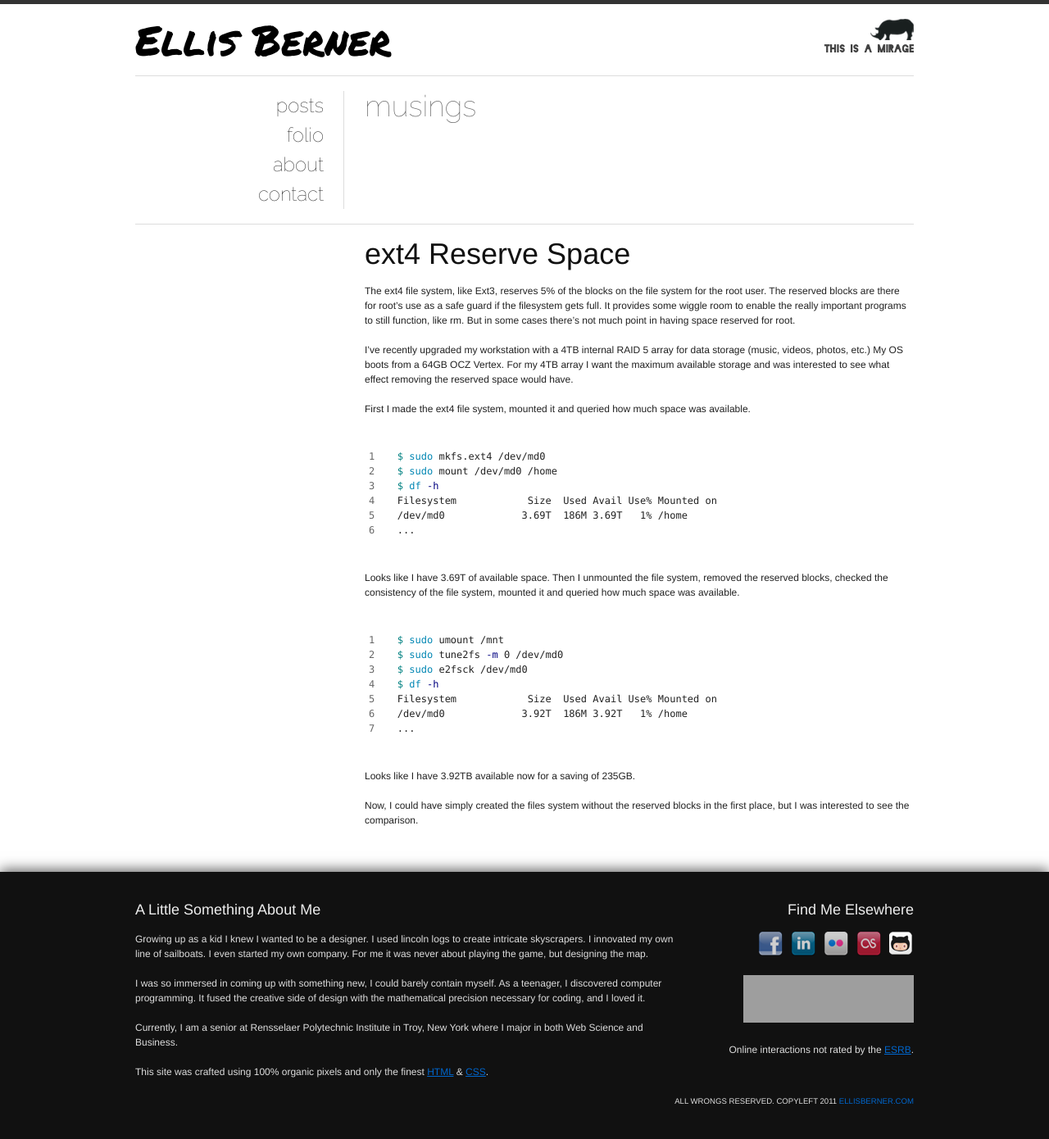
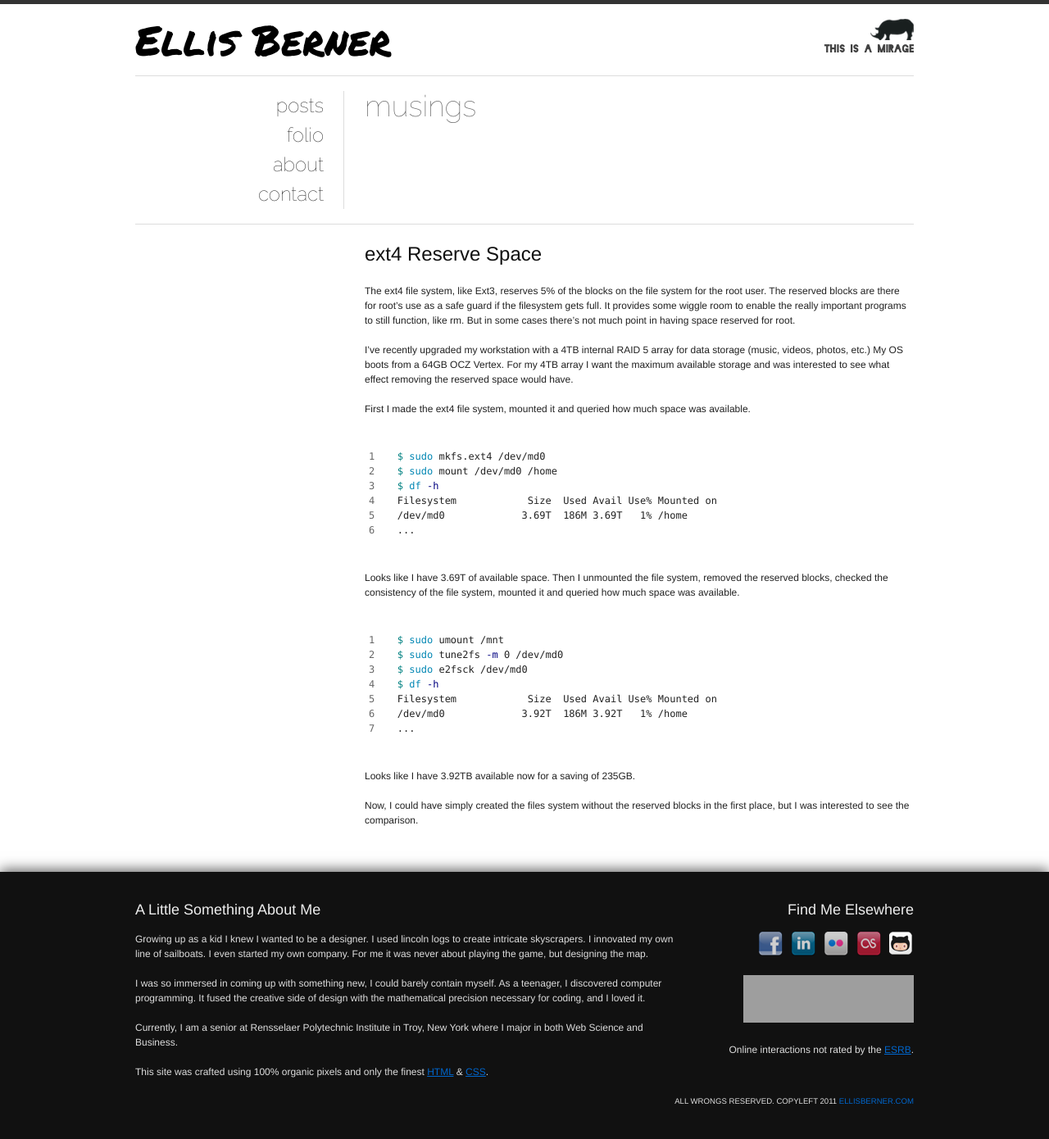
Before and after one commit to maletor/maletor.github.io, a Jekyll site: the page built from _posts/2011-01-31-ext4-reserve-space.md, in a window 1280 px wide. Shown: the whole page at 82% size. Built offline with Jekyll 4.4.1, drawn with Linux system fonts in a browser that asks for light colours; some web fonts are replaced; grey boxes are pictures that could not be loaded.

Commit message:
reducing header size

```diff
--- a/_posts/2011-01-31-ext4-reserve-space.md
+++ b/_posts/2011-01-31-ext4-reserve-space.md
@@ -3,7 +3,7 @@ layout: post
 title: ext4 Reserve Space
 ---
 
-# ext4 Reserve Space
+## ext4 Reserve Space
 
 The ext4 file system, like Ext3, reserves 5% of the blocks on the file system for the root user. The reserved blocks are there for root's use as a safe guard if the filesystem gets full. It provides some wiggle room to enable the really important programs to still function, like rm. But in some cases there’s not much point in having space reserved for root.
 
```
